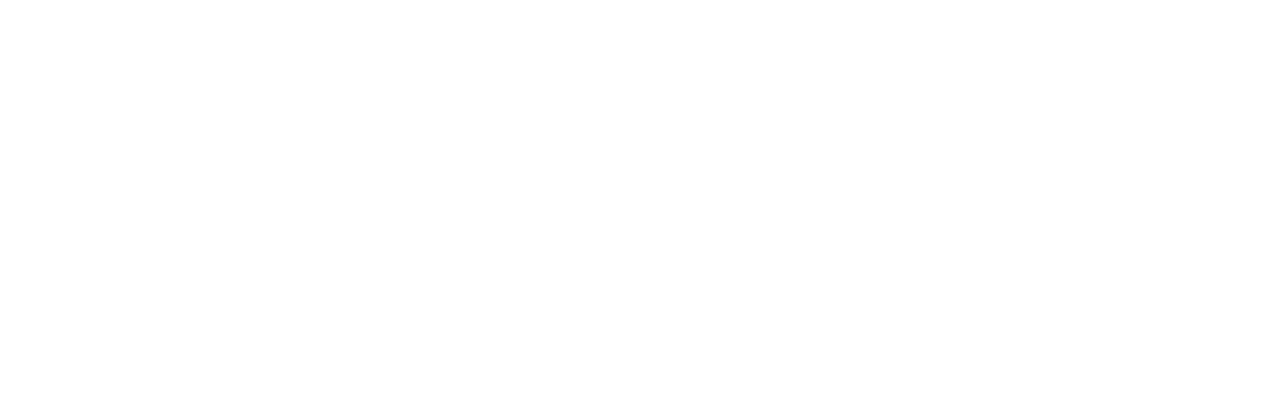
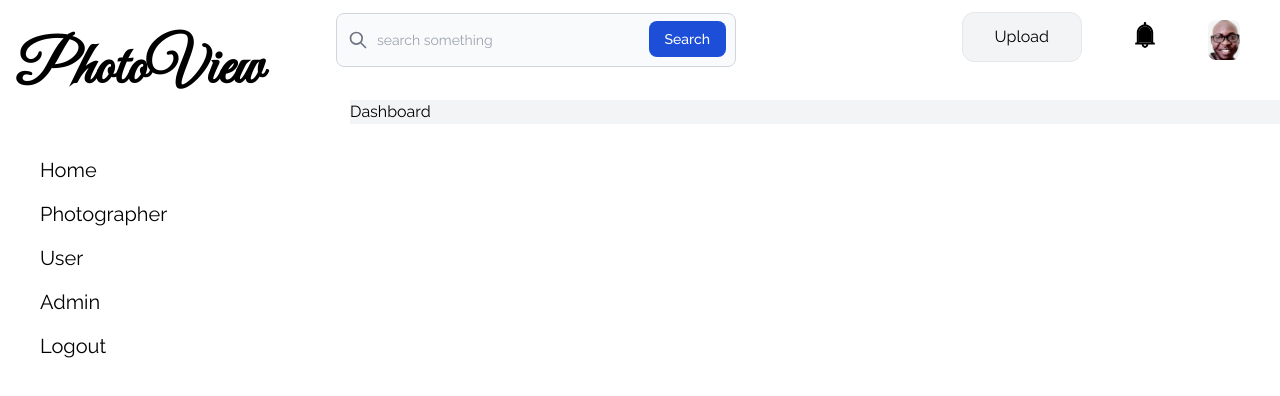
Before and after one commit to masete/photoview, a React (Create React App) app in the folder FrontEnd/: page /timeline in a window 1280 px wide. Shown: the top 396 px of the page. Built offline with nearby package versions, Linux system fonts and the light colour scheme.

Commit message:
fix: fixed react router do errors

```diff
--- a/FrontEnd/src/App.js
+++ b/FrontEnd/src/App.js
@@ -1,5 +1,5 @@
 import './App.css';
-import { BrowserRouter as Router, Route, Switch} from 'react-router-dom'
+import { BrowserRouter as Router, Route,Routes, Switch} from 'react-router-dom'
 import NavBar from './components/NavBar';
 import SideBar from './components/SideBar';
 import Dashboard from './pages/Dashboard';
@@ -8,11 +8,11 @@
 function App() {
 
   return (
-    <>
     <Router>
-      <Route path='/timeline' element={<Timeline/>} />
+      <Routes>
+        <Route path='/timeline' element={<Timeline/>} />
+      </Routes>
     </Router>
-    </>
 
   );
 }
--- a/FrontEnd/src/pages/Timeline.jsx
+++ b/FrontEnd/src/pages/Timeline.jsx
@@ -1,5 +1,7 @@
 import React from 'react';
 import NavBar from '../components/NavBar';
+import SideBar from '../components/SideBar';
+import Dashboard from './Dashboard';
 
 
 const Timeline = () => {
```
